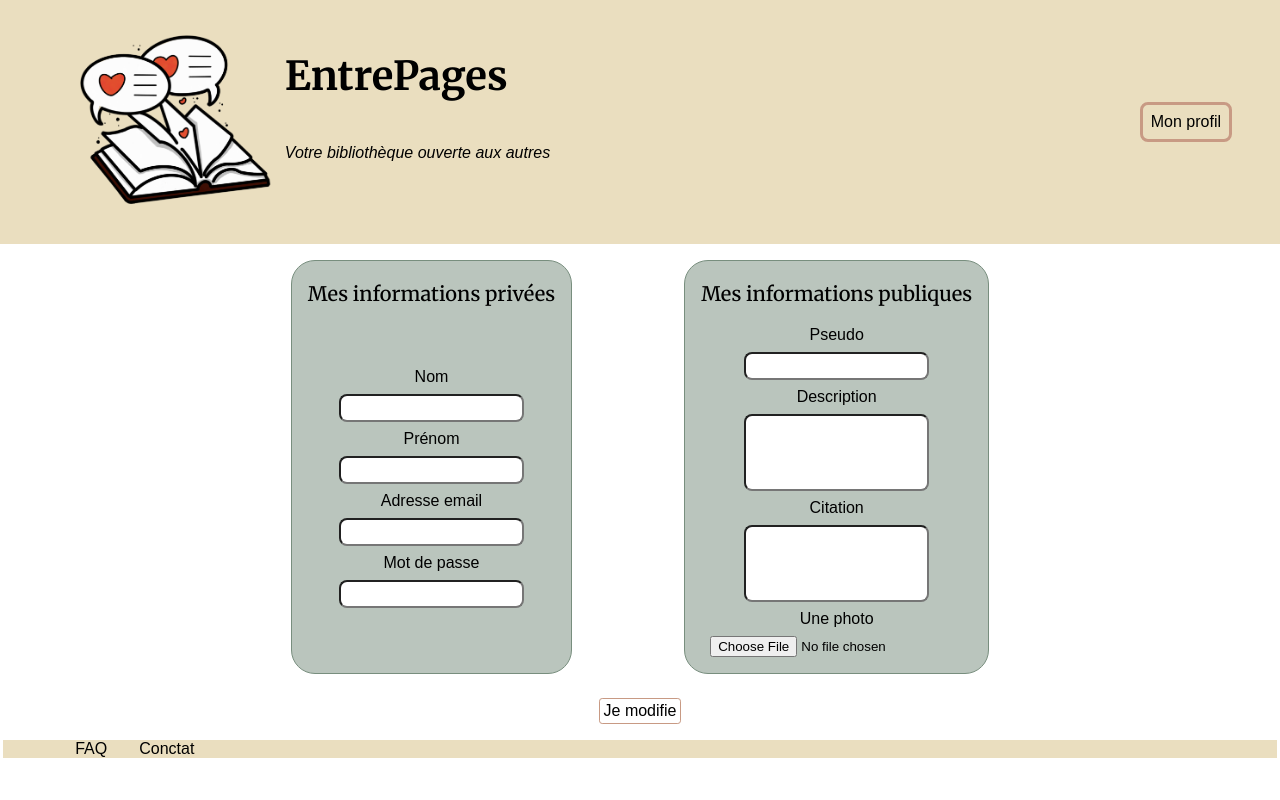
After one commit to Chaachar/EntrePages, a PHP site: page /pages/modification_profil.php in a window 1280 px wide. The commit adds this page. Run offline with PHP 8.4, Linux system fonts and the light colour scheme; the visitor is signed in with stand-in values (Sample User, id 1); some web fonts are replaced.

Commit message:
feat : ajout modification profil utilisateur

```diff
--- a/assets/css/components/boutons.css
+++ b/assets/css/components/boutons.css
@@ -23,7 +23,12 @@
     padding : 0.2rem;
     color : var(--color-text);
     background-color : var(--color-background);
-    transition: var(--transition-normal) ;
     margin-top: 0.5rem;
     font: var(--font-body) ;
+    transition: var(--transition-fast) ;
 }
+.btn-1:hover{
+    border-radius: 0.1rem;
+    background-color: var(--color-button);
+    color : var(--color-text);
+}
--- a/assets/css/pages/inscription.css
+++ b/assets/css/pages/inscription.css
@@ -34,6 +34,7 @@ form{
     border-radius: 0.5rem;
 }
 .bloc-erreurs{
+/* classe présente dans page/inscription.php, page/connexion.php, page/modification.php*/
     display: flex;
     flex-direction: column;
     justify-content: center;
@@ -41,7 +42,8 @@ form{
     border : 0.1rem solid #ff404066;
     background-color: #ff404024;
     max-width: 17rem;
-    margin-bottom: 1.5rem;
+    margin-bottom: 1rem;
+    margin-top: 1rem;
     border-radius: 0.5rem;
 }
 .erreurs-m{
--- /dev/null
+++ b/assets/css/pages/modification.css
@@ -0,0 +1,31 @@
+.modification-page{
+    display: flex;
+    gap : 5rem;
+    justify-content: center;
+}
+.modif-titre{
+    text-align: center;
+}
+.modification{
+    display: flex;
+    flex-direction: column;
+    align-items: center;
+    margin :1rem;
+    padding-left: 1rem;
+    padding-right: 1rem;
+    padding-bottom: 1rem;
+    border: 0.1rem solid var(--color-profil);
+    background-color: var(--color-profil-transparent);
+    border-radius : 1.5rem;
+    max-width : 17rem;
+}
+.modification-champ{
+    margin-bottom: 0.5rem;
+    padding-bottom: 0.5rem;
+    border-radius: 0.5rem;
+    height: 4rem;
+}
+.btn-validation{
+    display: flex;
+    justify-content: center;
+}
--- a/assets/css/pages/profil.css
+++ b/assets/css/pages/profil.css
@@ -0,0 +1,21 @@
+.page-profil{
+    display: flex;
+    margin-top:1rem;
+    margin-left:2rem;
+    justify-content: space-between;
+}
+
+.bibliotheque{
+    display : flex;
+}
+.recherche-livre{
+    display : flex;
+    flex-direction: column;
+    max-width: 20rem;
+    margin-right: 2rem;
+}
+.recherche{
+    display: flex;
+    flex-direction: column;
+    align-items: center;
+}
--- a/assets/css/style.css
+++ b/assets/css/style.css
@@ -32,3 +32,4 @@
 @import url("pages/deconnexion.css");
 @import url("pages/inscription.css");
 @import url("pages/profil.css");
+@import url("pages/modification.css");
--- /dev/null
+++ b/includes/carte_utilisateur_accueil.php
@@ -0,0 +1,6 @@
+<article class="profil">
+        <img class="profil-photo" src="<?= BASE_URL ?>assets/img/demo_photo_profil.jpg"  alt="photo profil de Chacha">
+        <h3 class="profil-pseudo"> Chacha</h3>
+        <p class="profil-description"> Il y a du good vibes, même dans les livres </p></p>
+        <p class="profil-citation"> Partager un livre, c'est le début d'une histoire</p>
+</article>
--- a/includes/header.php
+++ b/includes/header.php
@@ -11,9 +11,14 @@
 
     </div>
 
-<?php if($page === "deconnexion.php"):?>
+<?php if($page === "deconnexion.php" || $page === "demande_emprunt.php"):?>
+<?php elseif ($page === "modification_profil.php"):?>
+    <nav>
+        <a href="<?= BASE_URL ?>pages/profil.php" class="btn">Mon profil</a>
+    </nav>
 <?php elseif (isset($_SESSION["id_utilisateur"])):?>
     <nav>
+        <a href="<?= BASE_URL ?>pages/modification_profil.php" class="btn">Modifier mon profil</a>
         <a href="<?= BASE_URL ?>pages/deconnexion.php" class="btn">Déconnexion</a>
     </nav>
 <?php elseif($page === "inscription.php"):?>
--- /dev/null
+++ b/pages/modification_profil.php
@@ -0,0 +1,60 @@
+<!DOCTYPE html>
+<html lang="fr">
+
+<?php require_once '../config/init.php';?>
+<?php if(!isset($_SESSION["id_utilisateur"])){
+    header("location: ../index.php");
+    exit;
+    } ?>
+<?php $erreurs=$_SESSION["erreurs"] ?? [];
+unset($_SESSION["erreurs"]);?>
+
+<?php require '../includes/head.php'; ?>
+<body>
+    <?php require '../includes/header.php';?>
+    <?php if(!empty($erreurs)): ?>
+            <div class="bloc-erreurs">
+                <?php foreach($erreurs as $erreur): ?>
+                    <p class="erreurs-m"><?= htmlspecialchars($erreur) ?></p>
+                <?php endforeach;?>
+            </div>
+        <?php endif;?>
+    <div class="modification-page">
+    <section class="modification">
+        <h3 class="modif-titre"> Mes informations privées</h2>
+        <form action="../traitements/modification_profil.php" method="post">
+            <label class="inscription-label">Nom</label>
+            <input type="text" class="inscription-champ" name="nom">
+
+            <label class="inscription-label">Prénom</label>
+            <input type="text" class="inscription-champ" name="prenom">
+
+            <label class="inscription-label">Adresse email</label>
+            <input type="email" class="inscription-champ" name="email">
+
+            <label class="inscription-label">Mot de passe</label>
+            <input type="password" class="inscription-champ" name="mot_de_passe">
+    </section>
+    <section class="modification">
+        <h3 class="modif-titre"> Mes informations publiques</h2>
+            <label class="inscription-label">Pseudo</label>
+            <input type="text" class="inscription-champ" name="pseudo">
+
+            <label class="inscription-label">Description</label>
+            <input type="text" class="modification-champ" name="description">
+
+            <label class="inscription-label">Citation</label>
+            <input type="text" class="modification-champ" name="citation">
+
+            <label class="inscription-label">Une photo</label>
+                <input type="file" class="inscription-champ-photo" name="photo" enctype="multipart/form-data">
+    </section>
+    </div>
+            <div class="btn-validation"><button type="submit" class="btn-1" > Je modifie </button></div>
+        </form>
+
+    <?php require '../includes/footer.php'; ?>
+
+</body>
+
+</html>
--- a/traitements/inscription.php
+++ b/traitements/inscription.php
@@ -26,7 +26,7 @@ if(empty($pseudo)){
 }
 elseif(!preg_match('/^[0-9\p{L}_-]+$/u',$pseudo)){
     $erreurs[]="Le pseudo n'est pas valide.";
-    }
+}
 
 if(empty($email)){
     $erreurs[]="L'adresse mail est obligatoire.";
```
Also changed, not shown: includes/carte_livre.php (+7 -4 lines), includes/carte_utilisateur.php (+23 -4 lines), index.php (+8 -4 lines), pages/demande_emprunt.php (added, +14 -0 lines), pages/profil.php (+30 -0 lines), sql/entrepages.sql (added, +50 -0 lines), traitements/modification_profil.php (added, +97 -0 lines).
